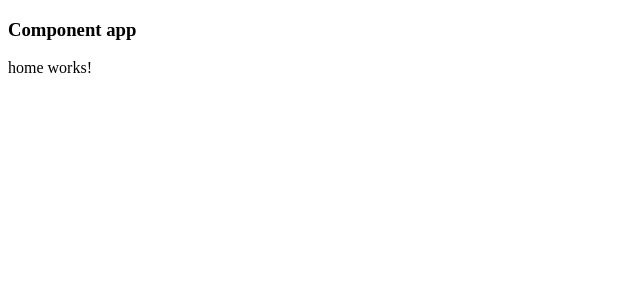
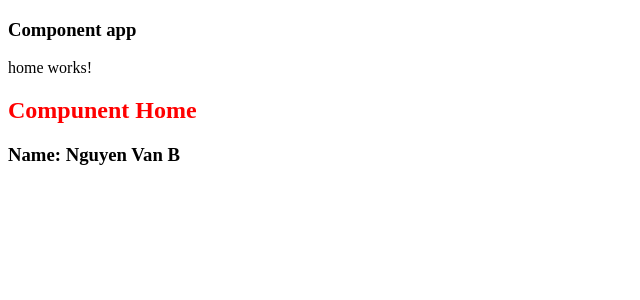
Before and after one commit to pytago02/Angular-Tutorial, an Angular app: page / in a window 1280 px wide. Shown: the top 300 px of the page, without its empty margins (0-640 px from the left). Built offline with nearby package versions, Linux system fonts and the light colour scheme.

Commit message:
DataBindingValue Code to HTML

```diff
--- a/src/app/home/home.component.html
+++ b/src/app/home/home.component.html
@@ -1 +1,3 @@
 <p>home works!</p>
+<h2 id="h2-title">Compunent Home</h2>
+<h3>Name: {{name}}</h3>
--- a/src/app/home/home.component.scss
+++ b/src/app/home/home.component.scss
@@ -0,0 +1,4 @@
+#h2-title{
+    color: red;
+    border: 3px;
+}
--- a/src/app/home/home.component.ts
+++ b/src/app/home/home.component.ts
@@ -6,4 +6,6 @@ import { Component } from '@angular/core';
   templateUrl: './home.component.html',
   styleUrls: ['./home.component.scss']
 })
-export class HomeComponent {}
+export class HomeComponent {
+  public name = "Nguyen Van B"
+}
```
